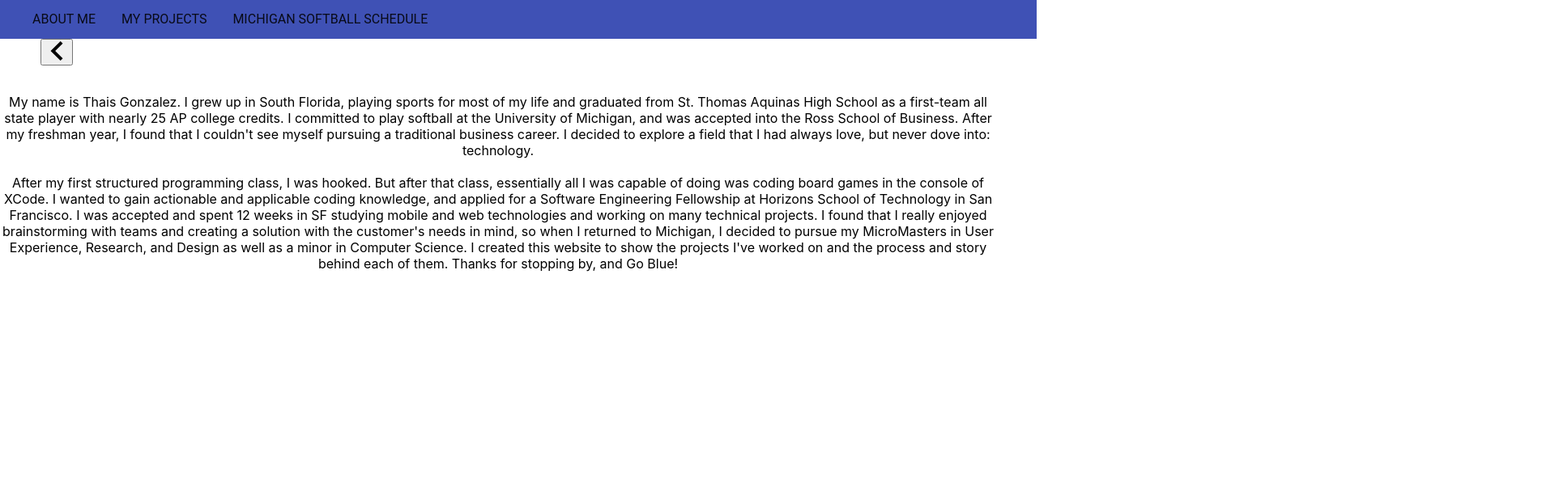
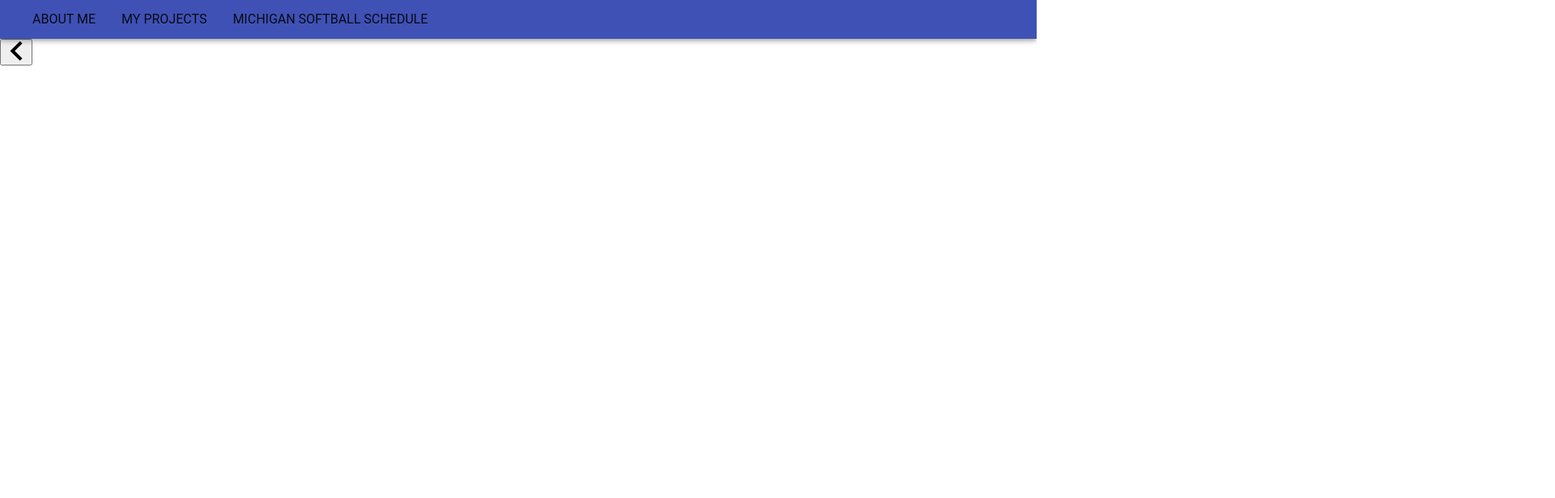
Before and after one commit to thaisgm/Portfolio, a React (Create React App) app: page / in a window 1280 px wide. Shown: the top 616 px of the page at 81% size, 1920 px wide, since content can reach past the window. Built offline with nearby package versions, Linux system fonts and the light colour scheme.

Commit message:
testing slideshow float

```diff
--- a/src/App.css
+++ b/src/App.css
@@ -4,7 +4,6 @@
 
 .MainPage {
   overflow: auto;
-  background-image: './photos/stadium.jpeg';
 }
 
 .Menu {
@@ -24,19 +23,21 @@
   text-align: center;
   position: absolute;
   overflow: auto;
+  left: 300px;
   right: 50px;
-  top: 100px;
+  top: 650px;
 }
 
 .body1 {
   text-align: center;
   position: absolute;
   overflow: auto;
+  left: 300px;
   right: 50px;
-  top: 200px;
+  top: 750px;
+  margin-bottom: 50px;
 }
 
 .Slideshow {
-  position: absolute;
-  left: 50px;
+  float: left
 }
--- a/src/App.js
+++ b/src/App.js
@@ -55,15 +55,15 @@ class App extends Component {
     if (this.state.aboutMePage){
       return (
         <div className = "MainPage">
-          <AppBar position="static">
+          <AppBar position="sticky">
             <Toolbar variant="dense">
-              <MenuItem className= "menuButton" color="inherit" onMouseDown = {() => this.back()}>
+              <MenuItem className= "menuButton" color="#e6e6e6" onMouseDown = {() => this.back()}>
                 ABOUT ME
               </MenuItem>
-              <MenuItem className= "menuButton" color="inherit" onMouseDown = {() => this.myProjects()}>
+              <MenuItem className= "menuButton" color="#e6e6e6" onMouseDown = {() => this.myProjects()}>
                 MY PROJECTS
               </MenuItem>
-              <MenuItem className= "menuButton" color="inherit" onMouseDown = {() => this.softballSchedule()}>
+              <MenuItem className= "menuButton" color="#e6e6e6" onMouseDown = {() => this.softballSchedule()}>
                 MICHIGAN SOFTBALL SCHEDULE
               </MenuItem>
             </Toolbar>
```
